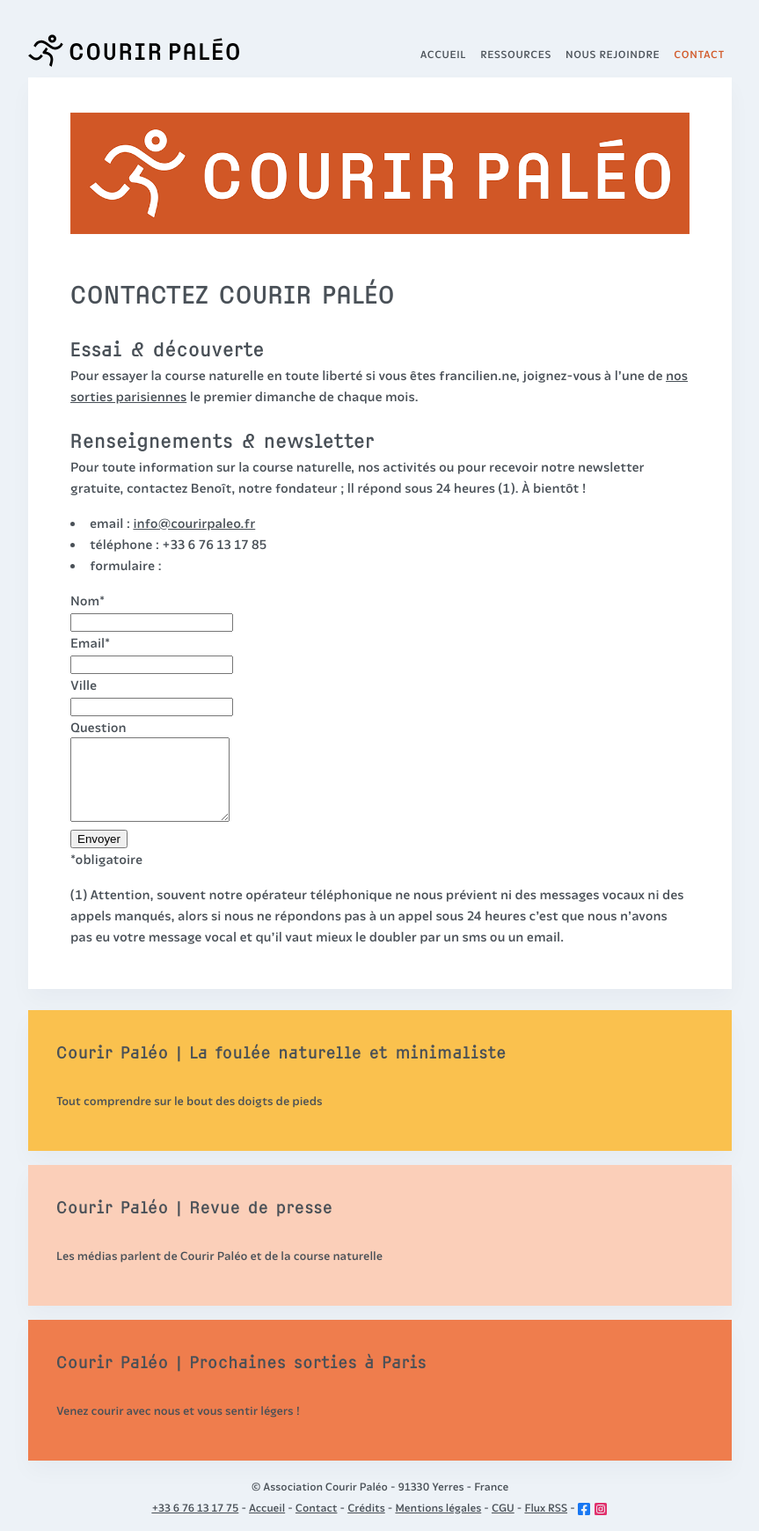
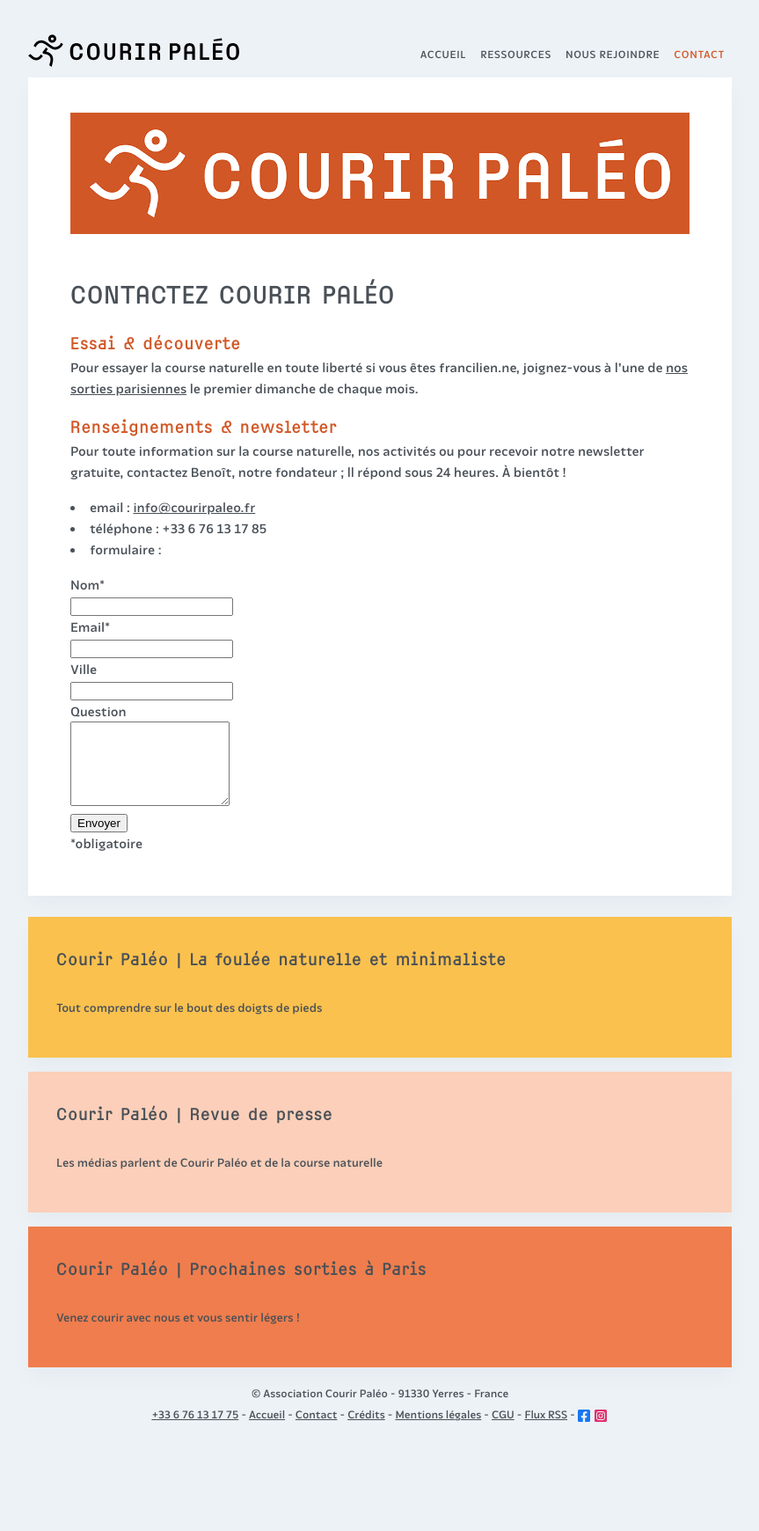
Before and after one commit to courirpaleo/courirpaleo.github.io, a Jekyll site: the page built from _pages/contact.md, in a window 1280 px wide. Shown: the whole page at 88% size, without its empty margins (208-1071 px from the left). Built offline with Jekyll 4.4.1, drawn with Linux system fonts in a browser that asks for light colours; some web fonts are replaced; after the commit the page ends 1634 px from its top, so only the background shows below that.

Commit message:
Update contact.md

```diff
--- a/_pages/contact.md
+++ b/_pages/contact.md
@@ -4,14 +4,12 @@
 ![Courir Paleo](/assets/images/Logo-Courir-Paleo-long-orange-1200px.png)
 # Contactez Courir Paléo
 
-## Essai & découverte
+### Essai & découverte
 Pour essayer la course naturelle en toute liberté si vous êtes francilien.ne, joignez-vous à l'une de [nos sorties parisiennes](/sorties) le premier dimanche de chaque mois.
 
-## Renseignements & newsletter
-Pour toute information sur la course naturelle, nos activités ou pour recevoir notre newsletter gratuite, contactez Benoît, notre fondateur&nbsp;; ll répond sous 24 heures (1). À bientôt&nbsp;!
+### Renseignements & newsletter
+Pour toute information sur la course naturelle, nos activités ou pour recevoir notre newsletter gratuite, contactez Benoît, notre fondateur&nbsp;; ll répond sous 24 heures. À bientôt&nbsp;!
 - email&nbsp;: <a href="mailto:info@courirpaleo.fr">info@courirpaleo.fr</a>
 - téléphone&nbsp;: +33 6 76 13 17 85
 - formulaire&nbsp;:
 {% include webform.html %}
-
-(1) Attention, souvent notre opérateur téléphonique ne nous prévient ni des messages vocaux ni des appels manqués, alors si nous ne répondons pas à un appel sous 24&nbsp;heures c'est que nous n'avons pas eu votre message vocal et qu'il vaut mieux le doubler par un sms ou un email.
```
